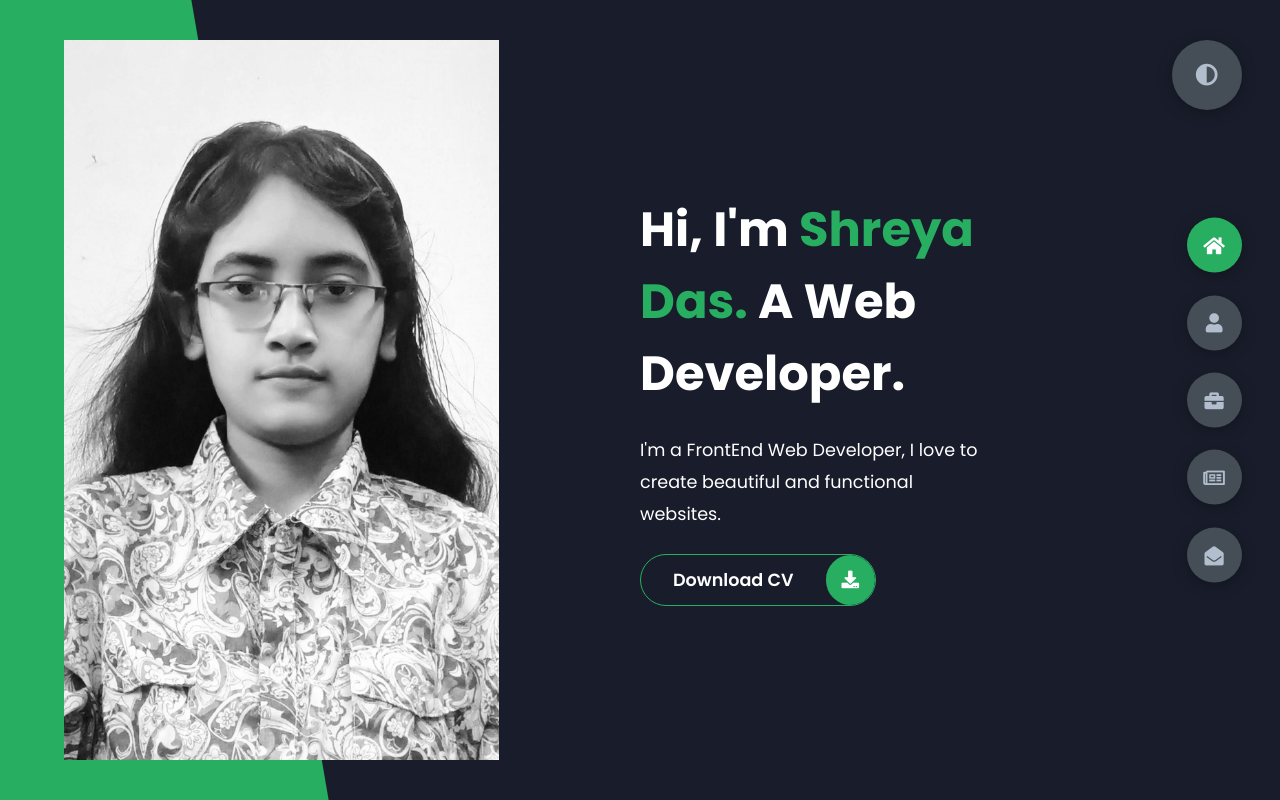
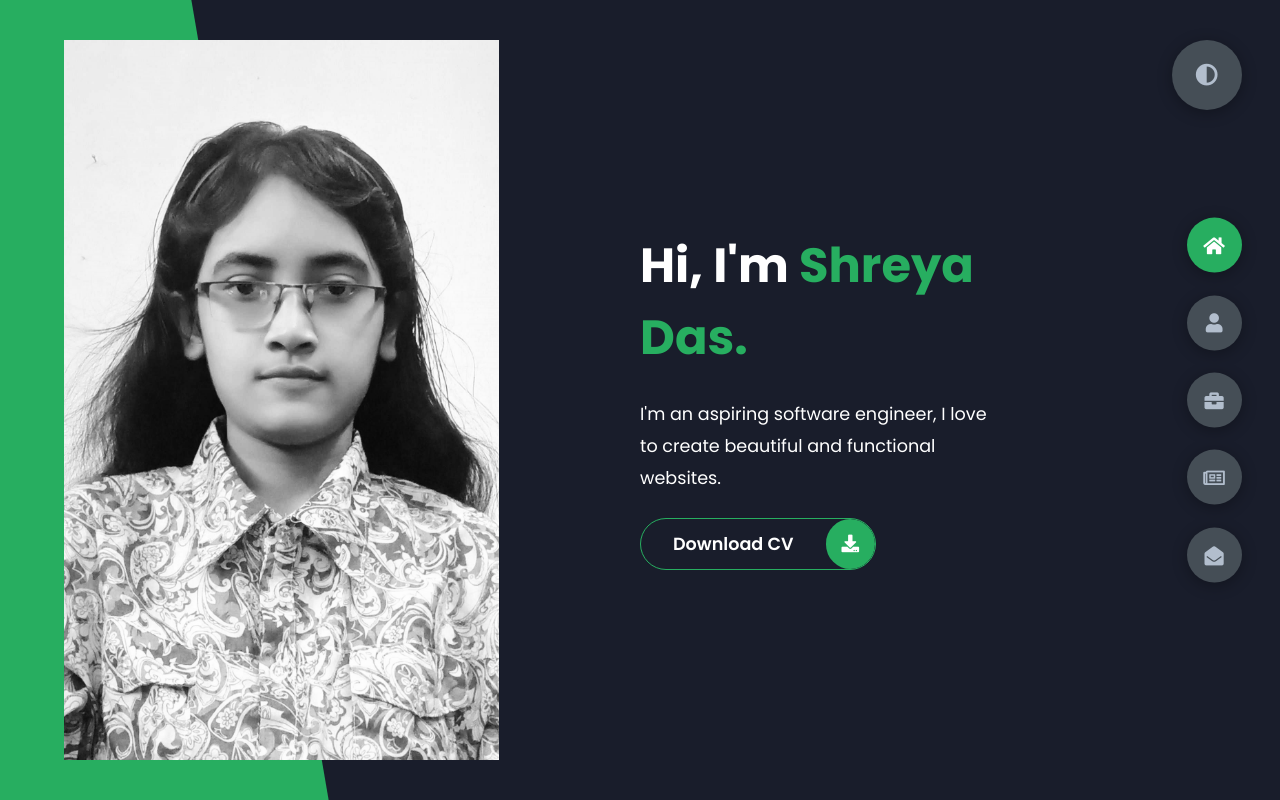
Before and after one commit to shreyaGituser-90/my-portfolio, a plain HTML site: page index.html in a window 1280 px wide. Drawn offline with Linux system fonts and the light colour scheme.

Commit message:
Update index.html

```diff
--- a/index.html
+++ b/index.html
@@ -33,10 +33,9 @@
         <div class="right-header">
           <h1 class="name">
             Hi, I'm <span>Shreya Das.</span>
-            A Web Developer.
           </h1>
           <p>
-            I'm a FrontEnd Web Developer, I love to create beautiful and functional
+            I'm an aspiring software engineer, I love to create beautiful and functional
             websites.
           </p>
           <div class="btn-con">
```
